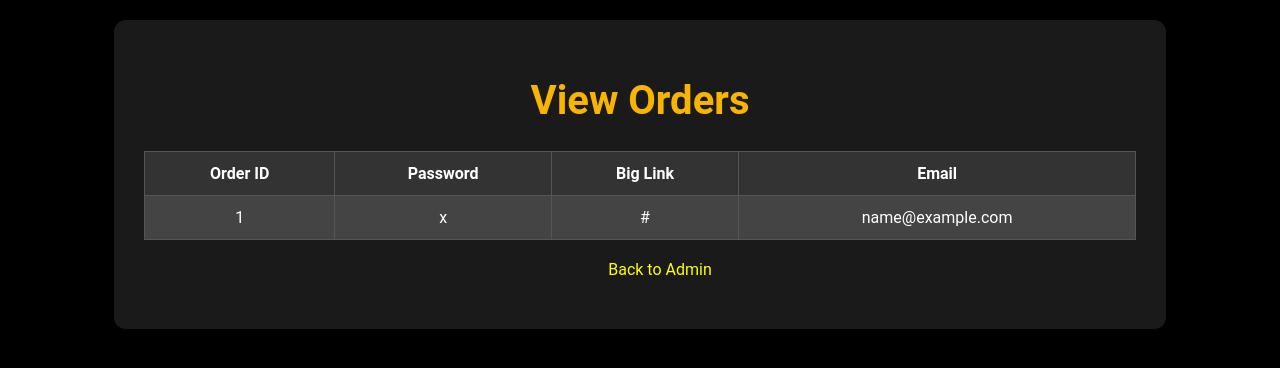
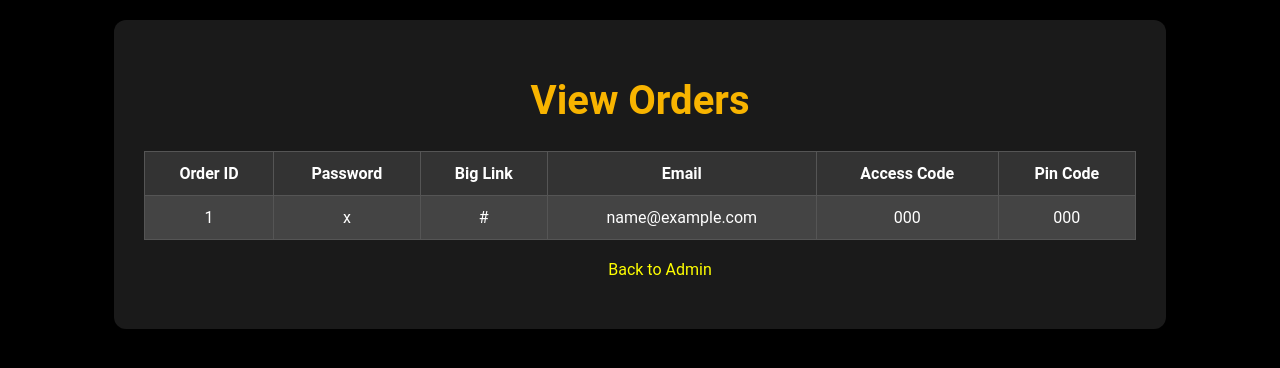
Before and after one commit to Mariahameed89/Bot_automation_nitendo, a Flask app: page /view_db in a window 1280 px wide. Shown: the top 368 px of the page. Run offline with Flask 3, Linux system fonts and the light colour scheme; tables that the repository leaves empty hold one stand-in row (values such as "Sample post").

Commit message:
Update view_db.html

```diff
--- a/templates/view_db.html
+++ b/templates/view_db.html
@@ -81,6 +81,9 @@
                         <th>Password</th>
                         <th>Big Link</th>
                         <th>Email</th>
+                        <th>Access Code</th>
+                        <th>Pin Code</th>
+
                     </tr>
                 </thead>
                 <tbody>
@@ -90,6 +93,9 @@
                             <td>{{ order.password }}</td>
                             <td>{{ order.big_link }}</td>
                             <td>{{ order.email }}</td>
+                            <td>{{ order.access_code }}</td>
+                            <td>{{ order.pin_code }}</td>
+
                         </tr>
                     {% endfor %}
                 </tbody>
```
